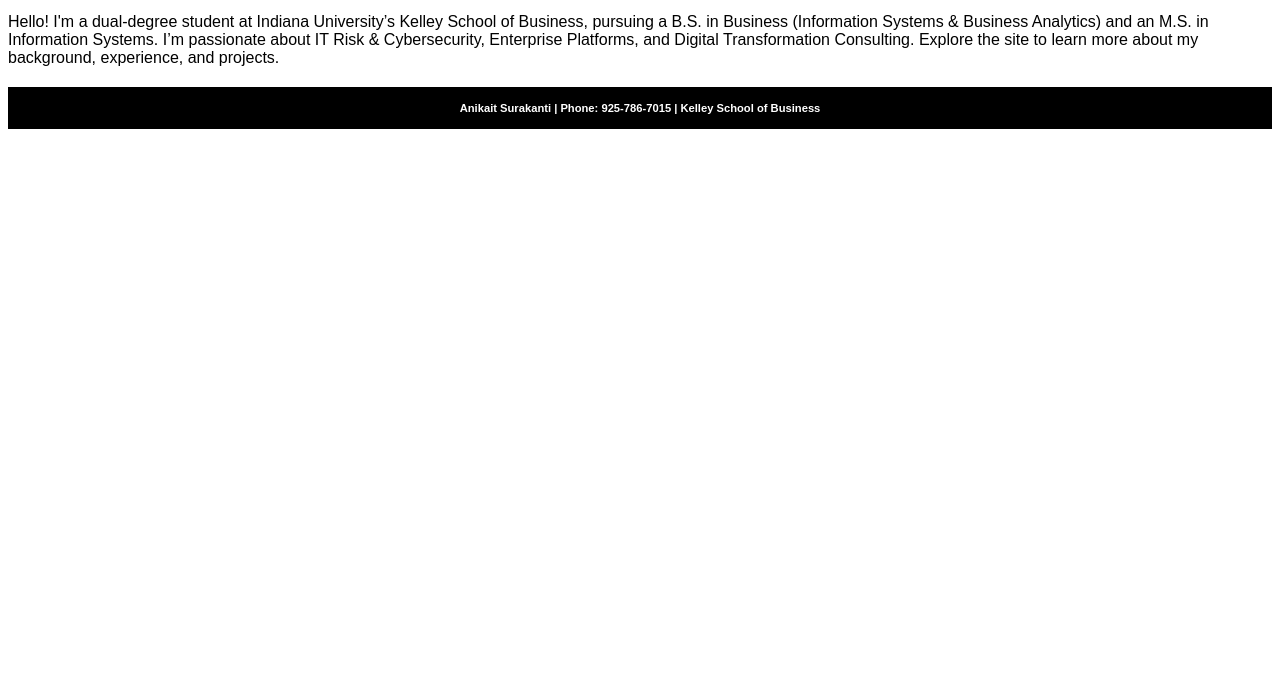
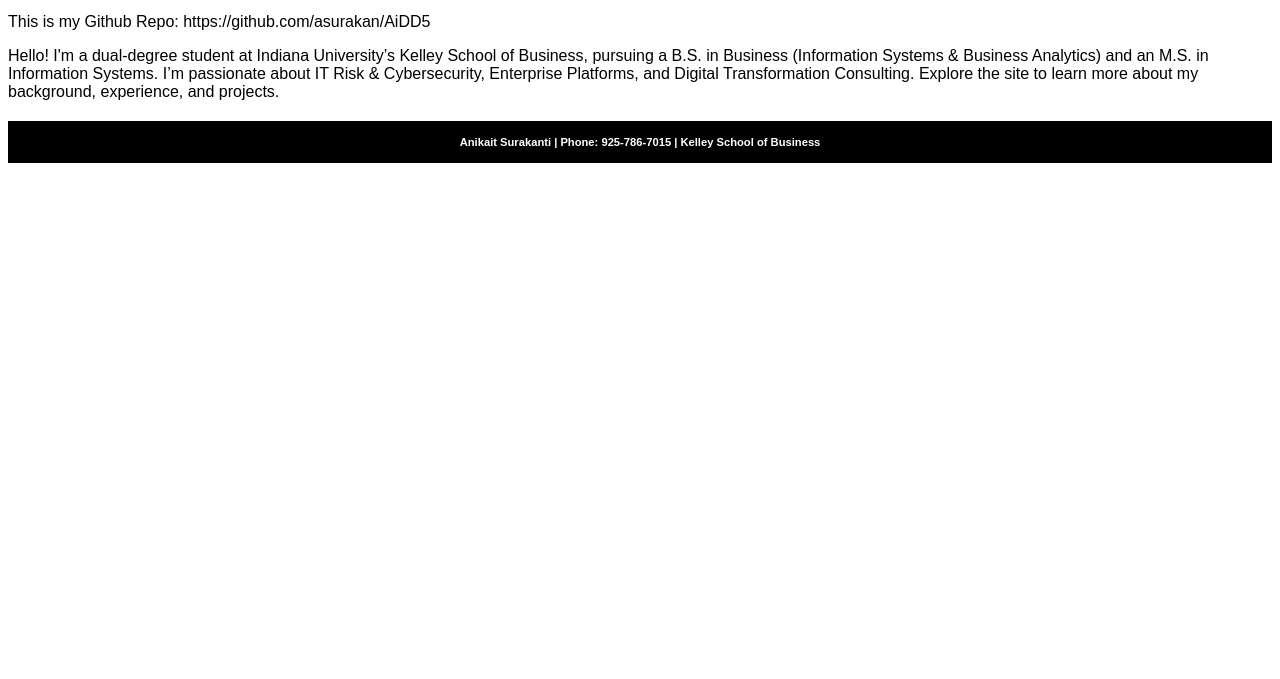
Before and after one commit to asurakan/AiDD5, a website: page index.html in a window 1280 px wide. Shown: the part 121-800 px from the top of the page. Drawn offline with Linux system fonts and the light colour scheme.

Commit message:
Add GitHub repo link to index.html

```diff
--- a/index.html
+++ b/index.html
@@ -22,6 +22,8 @@
     <p>
       <strong></strong>
     </p>
+    <p>This is my Github Repo: https://github.com/asurakan/AiDD5</p>
+
     <p>
       Hello! I'm a dual-degree student at Indiana University’s Kelley School of
       Business, pursuing a B.S. in Business (Information Systems & Business
```
